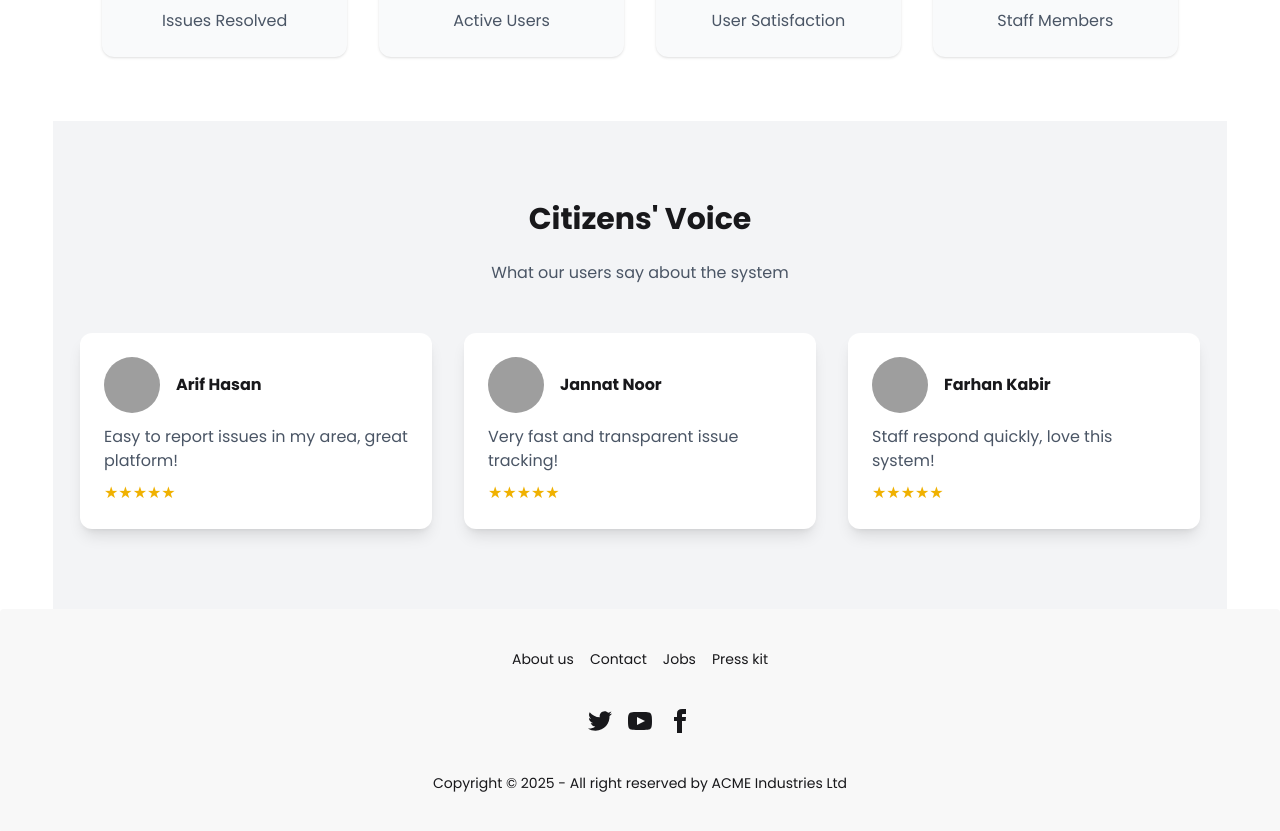
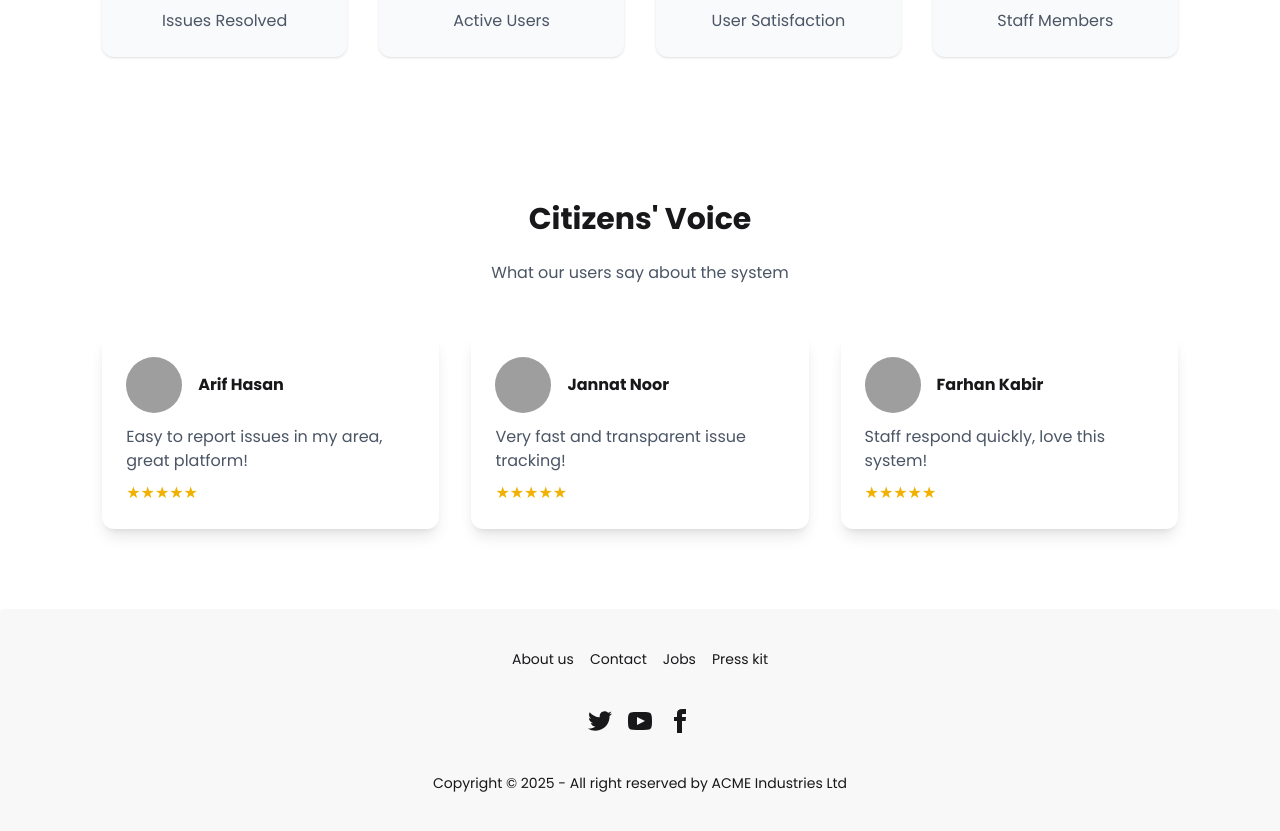
Before and after one commit to Sahidulislam05/Civil-Report, a React (Vite) app: page / in a window 1280 px wide. Shown: the part 1869-2700 px from the top of the page. Built offline with nearby package versions, Linux system fonts and the light colour scheme; no server answers; grey boxes are pictures that could not be loaded.

Commit message:
Added axios

```diff
--- a/src/_components/CitizensVoice.jsx
+++ b/src/_components/CitizensVoice.jsx
@@ -1,15 +1,13 @@
-import React from "react";
-
 const CitizensVoice = () => {
   return (
     <div>
-      <section className="py-20 bg-gray-100">
+      <section className="py-20">
         <h2 className="text-3xl font-bold text-center mb-6">Citizens' Voice</h2>
         <p className="text-center text-gray-600 mb-12">
           What our users say about the system
         </p>
 
-        <div className="grid gap-8 grid-cols-1 md:grid-cols-3 max-w-6xl mx-auto px-4">
+        <div className="grid gap-8 grid-cols-1 md:grid-cols-3 w-11/12 mx-auto">
           {[
             {
               name: "Arif Hasan",
```
